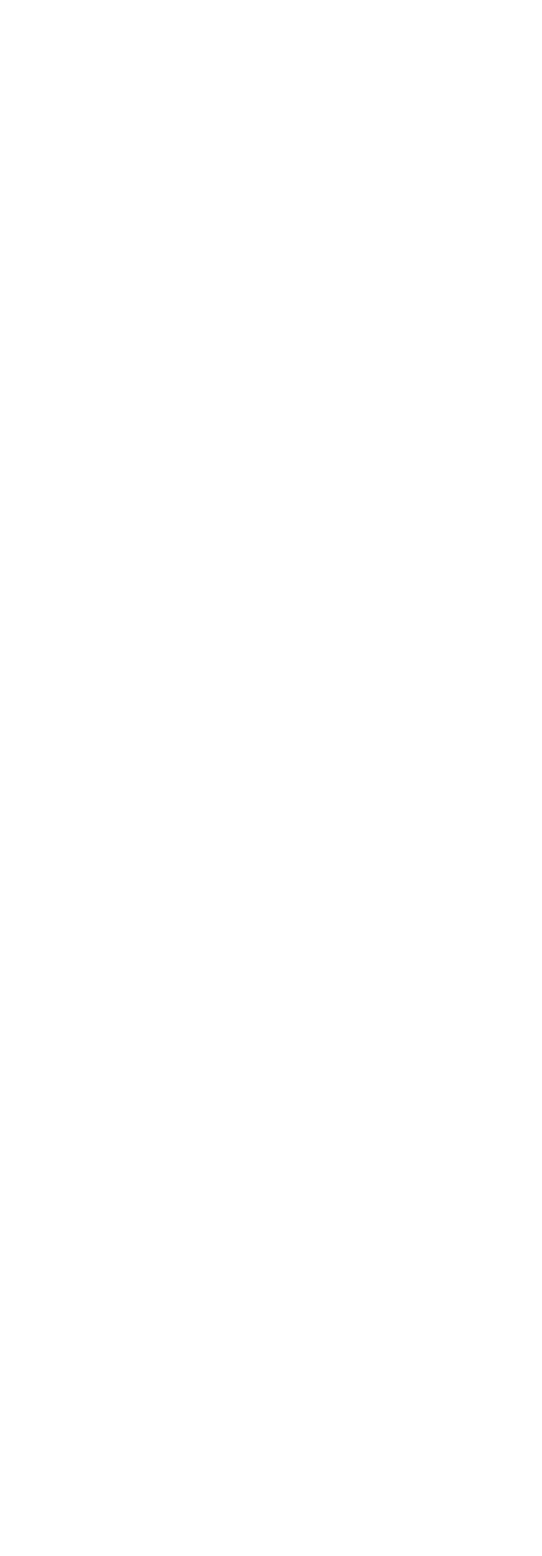
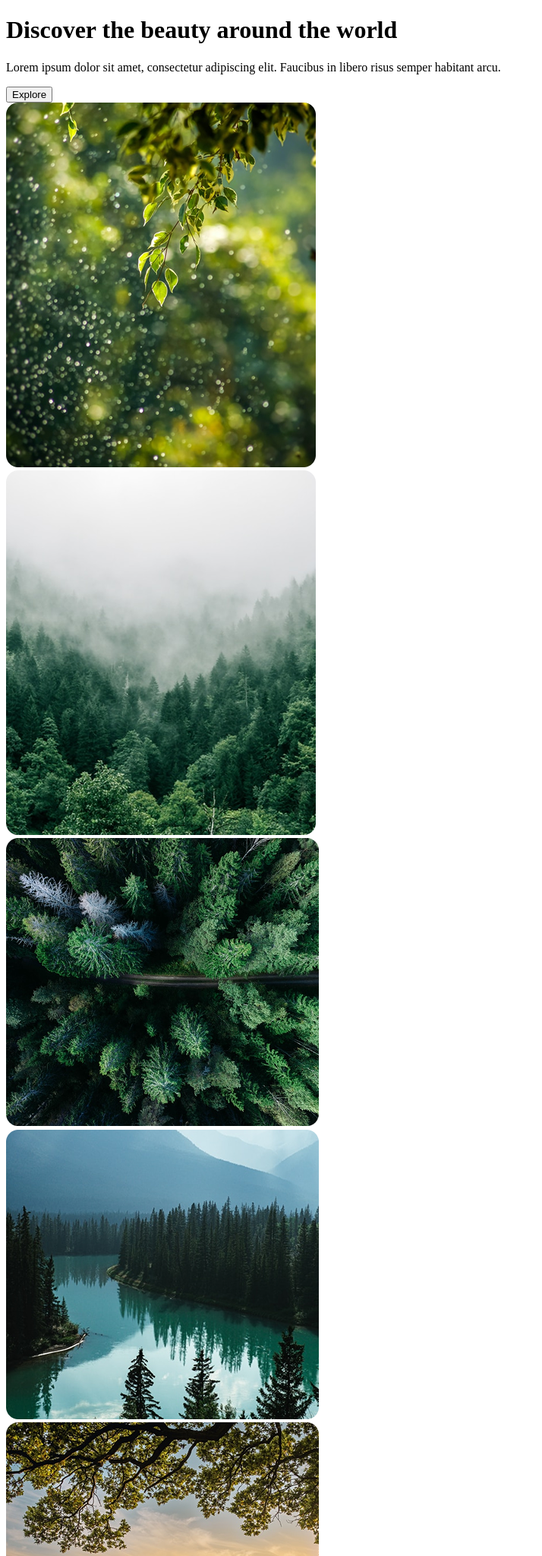
Before and after one commit to barbraah-kibet/mwenaro-design-02-beauty-around-the-world, a plain HTML site: page index.html in a window 1280 px wide. Shown: the top 2048 px of the page at 76% size, without its empty margins (0-714 px from the left). Before the commit the page ends 800 px from the top, so only its background shows below. Drawn offline with Linux system fonts and the light colour scheme.

Commit message:
add images

```diff
--- a/index.html
+++ b/index.html
@@ -1,11 +1,39 @@
-<!DOCTYPE html>
+<!doctype html>
 <html lang="en">
-<head>
-    <meta charset="UTF-8">
-    <meta name="viewport" content="width=device-width, initial-scale=1.0">
+  <head>
+    <meta charset="UTF-8" />
+    <meta name="viewport" content="width=device-width, initial-scale=1.0" />
     <title>Beauty aeround the world</title>
-</head>
-<body>
-
-</body>
+  </head>
+  <body>
+    <div>
+      <div>
+        <h1>Discover the beauty around the world</h1>
+        <p>
+          Lorem ipsum dolor sit amet, consectetur adipiscing elit. Faucibus in
+          libero risus semper habitant arcu.
+        </p>
+        <button>Explore</button>
+      </div>
+      <div>
+        <div>
+          <img src="images/image-01.png" alt="image 01" />
+        </div>
+        <div>
+          <img src="images/image-02.png" alt="image 02" />
+        </div>
+      </div>
+    </div>
+    <div>
+      <div>
+        <img src="images/image-03.png" alt="image 03" />
+      </div>
+      <div>
+        <img src="images/image-04.png" alt="image 04" />
+      </div>
+      <div>
+        <img src="images/image-05.png" alt="image 05" />
+      </div>
+    </div>
+  </body>
 </html>
```
Also changed, not shown: images/image-01.png (added), images/image-02.png (added), images/image-03.png (added), images/image-04.png (added), images/image-05.png (added).
